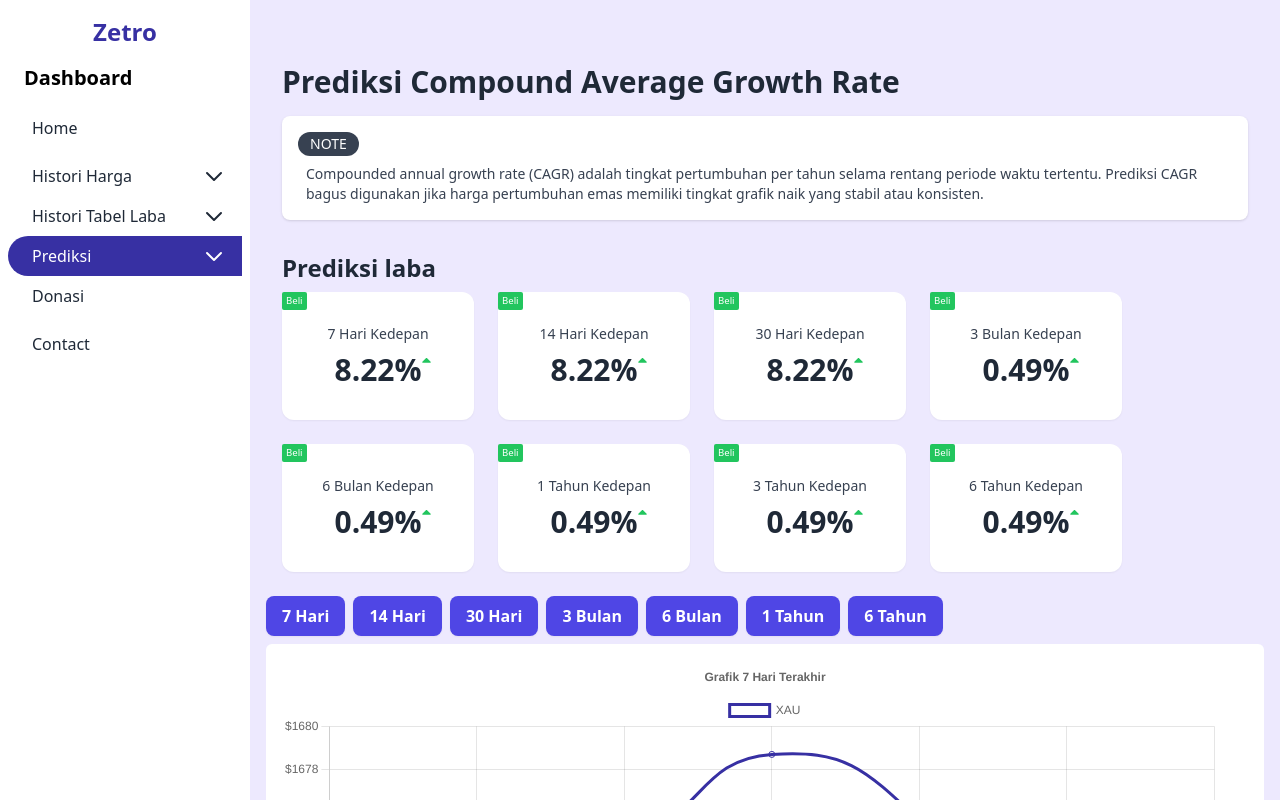
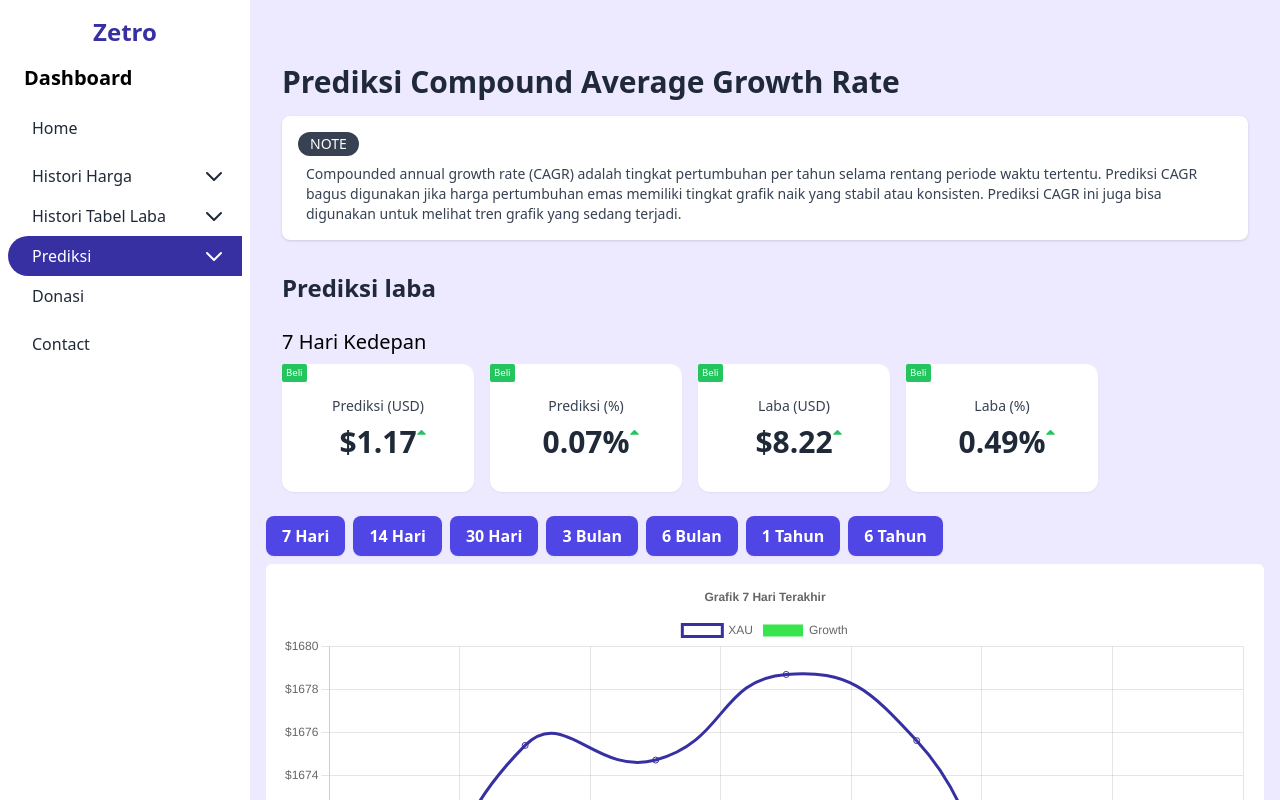
Before and after one commit to AamHermansyah/zertro, a Next.js app: page /dashboard/prediction/CAGR in a window 1280 px wide. Shown: the top 800 px of the page. Built offline with nearby package versions, Linux system fonts and the light colour scheme.

Commit message:
menambah fitur filter prediksi CAGR

```diff
--- a/app/features/prediction/predictionSlice.js
+++ b/app/features/prediction/predictionSlice.js
@@ -46,7 +46,13 @@ export const predictionSlice = createSlice({
     initialState: state,
     reducers: {
         addCAGRPrediction: (state, action) => {
-            return {...state, ...action.payload}
+            return {
+                ...state,
+                CAGR: {
+                    ...state.CAGR,
+                    ...action.payload
+                }
+            }
         },
         setLoadingFetchDataPrediction: (state, action) => {
             return {...state, loading: false}
--- a/components/MiniCard.js
+++ b/components/MiniCard.js
@@ -1,7 +1,7 @@
 export default function MiniCard({loading, title, data, indicator, label}){
     return (
         <div className="flex justify-center items-center gap-y-2 flex-col shadow-sm rounded-xl h-28 sm:h-32 w-32 xs:w-36 sm:w-48 p-2 sm:p-4 bg-white relative">
-            <span className={`${!loading && label && indicator ===  1 ? 'bg-green-500' : 'hidden'} absolute top-0 left-0 text-[.6rem] py-0.5 px-1 rounded-sm text-white`}>{indicator ===  1 && 'Beli'}</span>
+            <span className={`${!loading && label ===  1 ? 'bg-green-500' : 'hidden'} absolute top-0 left-0 text-[.6rem] py-0.5 px-1 rounded-sm text-white`}>{label ===  1 && 'Beli'}</span>
             {loading ?
             <div className="h-full w-full rounded-md bg-gray-300 animate-pulse"></div> :
             <>
--- a/pages/_app.js
+++ b/pages/_app.js
@@ -6,6 +6,8 @@ import {
   LinearScale,
   PointElement,
   LineElement,
+  BarController,
+  BarElement,
   Title,
   Tooltip,
   Legend,
@@ -24,7 +26,9 @@ ChartJS.register(
   Title,
   Tooltip,
   Legend,
-  LineController
+  LineController,
+  BarController,
+  BarElement
 )
 
 function MyApp({ Component, pageProps }) {
--- a/pages/dashboard/prediction/CAGR/index.js
+++ b/pages/dashboard/prediction/CAGR/index.js
@@ -3,10 +3,10 @@ import ChartGold from "../../../../components/ChartGold";
 import MiniCard from "../../../../components/MiniCard";
 import Navigation from "../../../../layouts/Navigation";
 import ChartSkeleton from "../../../../layouts/ChartSKeleton";
-import { CONFIG_DATE } from "../../../../utils/config";
-import { useEffect } from "react";
+import { CHP_IDEAL_FOR_BUY, CONFIG_DATE } from "../../../../utils/config";
+import { useEffect, useState } from "react";
 import handleCAGRPrediction from "../../../../promises/handleCAGRPrediction";
-import { setLoadingFetchDataPrediction } from "../../../../app/features/prediction/predictionSlice";
+import { addCAGRPrediction, setLoadingFetchDataPrediction } from "../../../../app/features/prediction/predictionSlice";
 
 const buttons = [
     {title: '7 Hari', value: CONFIG_DATE.ONE_WEEK},
@@ -19,22 +19,56 @@ const buttons = [
 ]
 
 export default function OneWeekChart(){
+    const [typeTimeData, setTypeTimeData] = useState('oneWeek')
     const loading = useSelector(state => state.prediction_data.loading)
-    const dataOneWeek = useSelector(state => state.gold_price.oneWeek);
-    const prediction_data = useSelector(state => state.prediction_data.CAGR.oneWeek)
+    const dataGoldPrice = useSelector(state => state.gold_price);
+    const prediction_data = useSelector(state => state.prediction_data.CAGR)
     const dispatch = useDispatch();
 
+    const chpGoldPrice = dataGoldPrice[typeTimeData].chp;
+    const labelPredictionDisplay = prediction_data[typeTimeData].ch > 0 ? 1 : -1;
+    const labelCHGoldPriceDisplay = chpGoldPrice <= CHP_IDEAL_FOR_BUY || chpGoldPrice > 0 ? 1 : -1;
+
     useEffect(() => {
-        if(dataOneWeek.prices.length > 0){
-            handleCAGRPrediction(dataOneWeek.prices[0])
+        if(dataGoldPrice[typeTimeData].prices.length > 0){
+            handleCAGRPrediction(dataGoldPrice[typeTimeData].prices[0])
             .then(res => {
-                console.log(res);
+                dispatch(addCAGRPrediction({
+                    [typeTimeData]: res
+                }));
             })
             .finally(() => {
                 dispatch(setLoadingFetchDataPrediction());
             })
         }
-    }, [loading, dataOneWeek.prices]);
+    }, [loading, dataGoldPrice[typeTimeData].prices, typeTimeData]);
+
+    const handleButtonFilter = (event) => {
+        event.preventDefault();
+        switch(+event.target.value){
+            case CONFIG_DATE.ONE_WEEK:
+                setTypeTimeData('oneWeek');
+                break;
+            case CONFIG_DATE.TWO_WEEK:
+                setTypeTimeData('twoWeek');
+                break;
+            case CONFIG_DATE.ONE_MONTH:
+                setTypeTimeData('oneMonth');
+                break;
+            case CONFIG_DATE.THREE_MONTH:
+                setTypeTimeData('threeMonth')
+                break;
+            case CONFIG_DATE.SIX_MONTH:
+                setTypeTimeData('sixMonth');
+                break;
+            case CONFIG_DATE.ONE_YEAR:
+                setTypeTimeData('oneYear');
+                break;
+            default:
+                setTypeTimeData('oneWeek');
+                break;
+        }
+    }
 
     return (
         <Navigation active="/dashboard/prediction">
@@ -45,71 +79,50 @@ export default function OneWeekChart(){
                     Note
                     </span>
                     <span className="inline-flex px-2 text-gray-700">
-                    Compounded annual growth rate (CAGR) adalah tingkat pertumbuhan per tahun selama rentang periode waktu tertentu. Prediksi CAGR bagus digunakan jika harga pertumbuhan emas memiliki tingkat grafik naik yang stabil atau konsisten.
+                    Compounded annual growth rate (CAGR) adalah tingkat pertumbuhan per tahun selama rentang periode waktu tertentu. Prediksi CAGR bagus digunakan jika harga pertumbuhan emas memiliki tingkat grafik naik yang stabil atau konsisten. Prediksi CAGR ini juga bisa digunakan untuk melihat tren grafik yang sedang terjadi.
                     </span>
                 </div>
                 <h1 className="text-xl sm:text-2xl font-semibold mt-8 mx-4 text-gray-800">Prediksi laba</h1>
                 <div className="flex flex-wrap gap-6 mt-2 mb-6 px-4">
+                    <div className="flex flex-col gap-2 mt-4">
+                       <h1 className="text-md sm:text-xl">7 Hari Kedepan</h1>
+                       <div className="flex gap-4">
                             <MiniCard
                             loading={loading}
-                    title="7 Hari Kedepan"
-                    data={`${dataOneWeek.ch}%`}
-                    indicator={dataOneWeek.ch >= 0 ? 1 : -1}
-                    label={true}
+                            title="Prediksi (USD)"
+                            data={`$${prediction_data[typeTimeData].ch}`}
+                            indicator={prediction_data[typeTimeData].ch >= 0 ? 1 : -1}
+                            label={labelPredictionDisplay}
                             />
                             <MiniCard
                             loading={loading}
-                    title="14 Hari Kedepan"
-                    data={`${dataOneWeek.ch}%`}
-                    indicator={dataOneWeek.ch >= 0 ? 1 : -1}
-                    label={true}
+                            title="Prediksi (%)"
+                            data={`${prediction_data[typeTimeData].chp}%`}
+                            indicator={prediction_data[typeTimeData].ch >= 0 ? 1 : -1}
+                            label={labelPredictionDisplay}
                             />
                             <MiniCard
                             loading={loading}
-                    title="30 Hari Kedepan"
-                    data={`${dataOneWeek.ch}%`}
-                    indicator={dataOneWeek.ch >= 0 ? 1 : -1}
-                    label={true}
+                            title="Laba (USD)"
+                            data={`$${dataGoldPrice[typeTimeData].ch}`}
+                            indicator={dataGoldPrice[typeTimeData].ch > 0 ? 1 : -1}
+                            label={labelCHGoldPriceDisplay}
                             />
                             <MiniCard
                             loading={loading}
-                    title="3 Bulan Kedepan"
-                    data={`${dataOneWeek.chp}%`}
-                    indicator={dataOneWeek.ch >= 0 ? 1 : -1}
-                    label={true}
+                            title="Laba (%)"
+                            data={`${dataGoldPrice[typeTimeData].chp}%`}
+                            indicator={dataGoldPrice[typeTimeData].ch > 0 ? 1 : -1}
+                            label={labelCHGoldPriceDisplay}
                             />
-                    <MiniCard
-                    loading={loading}
-                    title="6 Bulan Kedepan"
-                    data={`${dataOneWeek.chp}%`}
-                    indicator={dataOneWeek.ch >= 0 ? 1 : -1}
-                    label={true}
-                    />
-                    <MiniCard
-                    loading={loading}
-                    title="1 Tahun Kedepan"
-                    data={`${dataOneWeek.chp}%`}
-                    indicator={dataOneWeek.ch >= 0 ? 1 : -1}
-                    label={true}
-                    />
-                    <MiniCard
-                    loading={loading}
-                    title="3 Tahun Kedepan"
-                    data={`${dataOneWeek.chp}%`}
-                    indicator={dataOneWeek.ch >= 0 ? 1 : -1}
-                    label={true}
-                    />
-                    <MiniCard
-                    loading={loading}
-                    title="6 Tahun Kedepan"
-                    data={`${dataOneWeek.chp}%`}
-                    indicator={dataOneWeek.ch >= 0 ? 1 : -1}
-                    label={true}
-                    />
+                       </div>
+                    </div>
                 </div>
                 <div className="flex flex-wrap gap-2 mb-4 sm:mb-2">
                     {buttons.map((button, index) => (
-                        <button key={index} value={button.value}
+                        <button onClick={handleButtonFilter}
+                        key={index}
+                        value={button.value}
                         className="py-2 px-4 bg-indigo-600 hover:bg-indigo-700 focus:ring-indigo-500 focus:ring-offset-indigo-200 text-white text-sm ss:text-base ss:font-semibold w-max transition ease-in duration-200 text-center shadow-sm focus:outline-none focus:ring-2 focus:ring-offset-2  rounded-lg">
                         {button.title}
                         </button>
@@ -118,8 +131,13 @@ export default function OneWeekChart(){
                 {loading ?
                     <ChartSkeleton /> :
                     <ChartGold
+                    type="bar"
                     title="Grafik 7 Hari Terakhir"
-                    data={dataOneWeek}
+                    backgroundColor={['transparent', prediction_data[typeTimeData].ch >= 0 ? '#38E54D' : '#F96666']}
+                    data={{
+                        ...dataGoldPrice[typeTimeData],
+                        prices: [dataGoldPrice[typeTimeData].prices[0], prediction_data[typeTimeData].data]
+                    }}
                     />
                 }
             </section>
--- a/promises/handleCAGRPrediction.js
+++ b/promises/handleCAGRPrediction.js
@@ -5,17 +5,16 @@ export default function handleCAGRPrediction(data){
         const periode = data.length;
         const open_price = +data[0];
         const close_price = +data[periode - 1];
-        const average = countCAGR(open_price, close_price, periode);
-        // const result = [open_price];
-        // for(let index = 0; index < periode; index++){
-        //     const change = result[index] * average;
-        //     result.push(result[index] + change)
-        // }
-        const result = [2];
+        const chp_growth = countCAGR(open_price, close_price, periode);
+        let change;
+
+        const result = [open_price];
         for(let index = 0; index < periode; index++){
-            const change = result[index] * average;
-            result.push(result[index] + change)
+            change = result[index] * chp_growth / 100;
+            const result_growth = +Number(result[index] + change).toFixed(2);
+            result.push(result_growth);
         }
-        resolve(result);
+
+        resolve({ ch: +Number(change).toFixed(2), chp: chp_growth, data: result });
     })
 }
--- a/utils/config.js
+++ b/utils/config.js
@@ -1,5 +1,6 @@
 const SECRET_KEY = 'api_key=998308cc9dbce1efbdd6bdf4eb2fe1ff';
 const URL = 'https://api.metalpriceapi.com/v1/';
+const CHP_IDEAL_FOR_BUY = -10;
 
 const CONFIG_DATE = {
     ONE_YEAR: 365,
@@ -13,5 +14,6 @@ const CONFIG_DATE = {
 export {
     SECRET_KEY,
     URL,
+    CHP_IDEAL_FOR_BUY,
     CONFIG_DATE
 }
```
Also changed, not shown: components/ChartGold/index.js (+7 -5 lines). Lines whose indentation alone changed are shown as unchanged.
